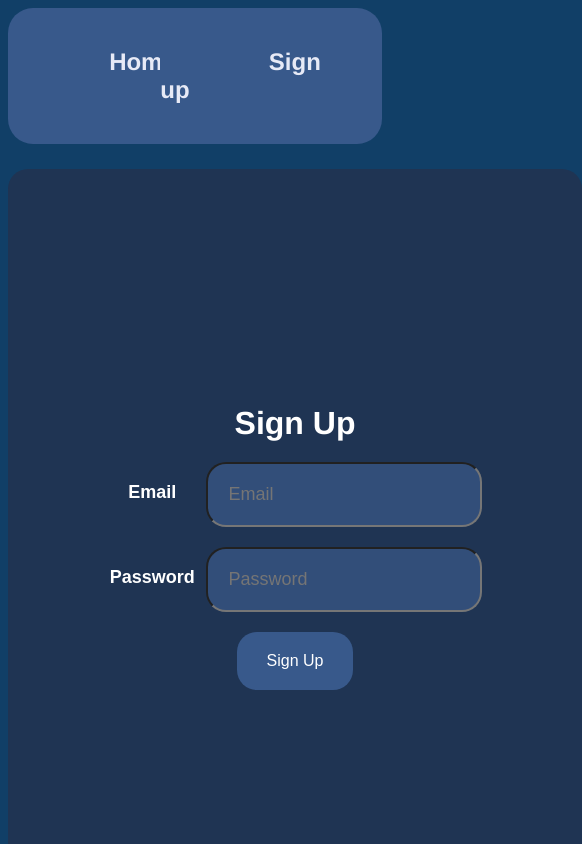
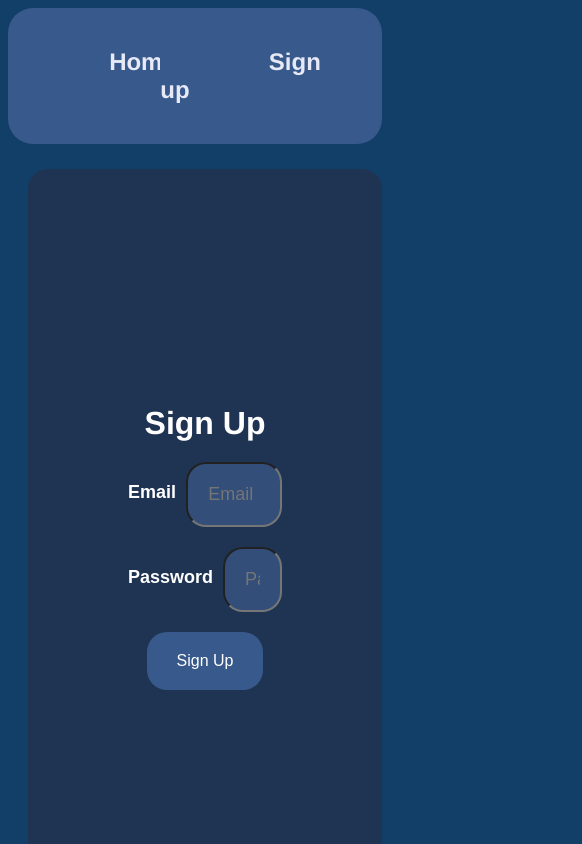
Before and after one commit to kkkont/WAD-HW3, a Vue app in the folder hw/: page /#/signup in a window 390 px wide. Shown: the top 844 px of the page, 582 px wide, since content can reach past the window. Built offline with nearby package versions, Linux system fonts and the light colour scheme.

Commit message:
Changes to signup page

```diff
--- a/hw/src/components/SignUpComponent.vue
+++ b/hw/src/components/SignUpComponent.vue
@@ -7,7 +7,6 @@
           <label for="email">Email</label>
           <input type="email" v-model="email" placeholder="Email" required>
         </div>
-
         <div class="form-group">
           <label for="password">Password</label>
           <input type="password" v-model="password" placeholder="Password" required>
@@ -62,8 +61,14 @@
   </script>
 
   <style scoped>
+  #signup-page{
+    display:flex;
+    margin: 0px 20px 0px 20px;
+  }
 
 .form-container {
+  display:flex;
+  flex-direction: column;
   width: 100%;
   max-width: 400px;
   margin: auto;
@@ -80,8 +85,6 @@ h1 {
     background-color: #1f3453;
 }
 .signup-form {
-    max-width: 500px;
-    margin: auto;
     background-color: #1f3453;
   }
 
@@ -110,7 +113,6 @@ h1 {
     padding: 20px;
     font-size: 18px;
     background-color: #324e79;
-
     border-radius: 20px;
   }
 
@@ -135,9 +137,4 @@ h1 {
     background-color: #113f67;
   }
 
-  @media screen and (max-width: 800px){
-    .signup-form {
-      width: 100%;
-    }
-  }
   </style>
```
